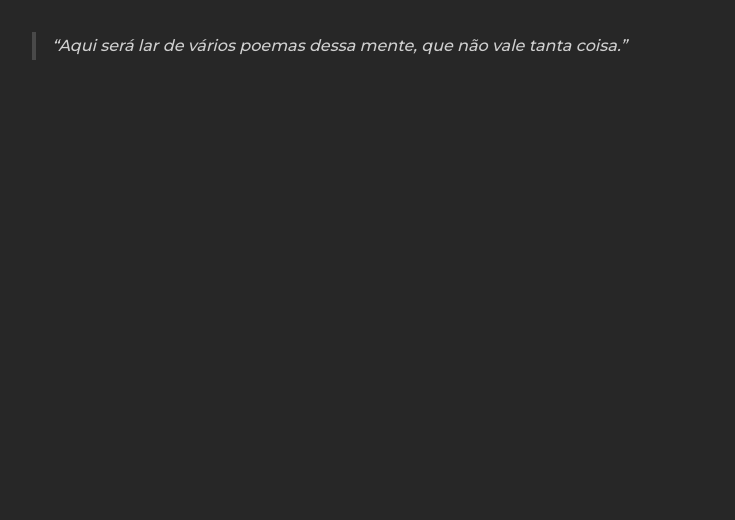
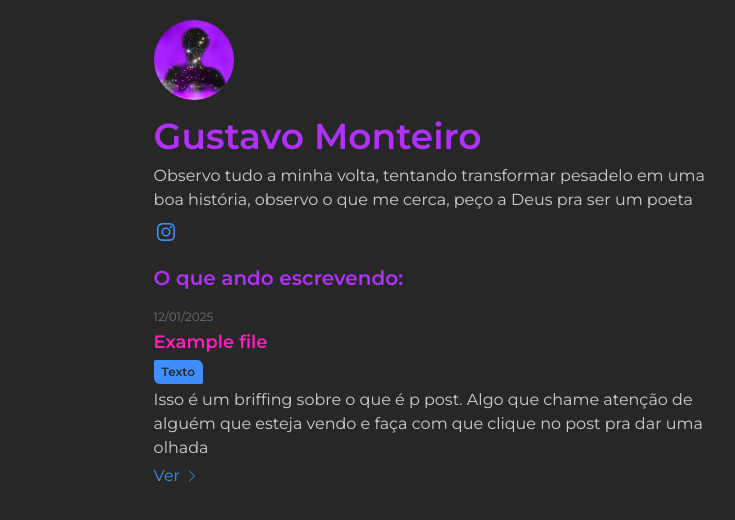
Before and after one commit to GustavoMont/gustavo-monteiro, a Next.js app: page / in a window 1280 px wide. Shown: the top 520 px of the page, without its empty margins (0-735 px from the left). Built offline with nearby package versions, Linux system fonts and the light colour scheme.

Commit message:
feat: create home page

```diff
--- /dev/null
+++ b/components/Avatar.tsx
@@ -0,0 +1,16 @@
+import React from "react";
+
+type Props = {
+  src: string;
+  className?: string;
+};
+
+export const Avatar: React.FC<Props> = ({ src, className }) => {
+  return (
+    <div className="avatar">
+      <div className={`rounded-full ${className}`}>
+        <img src={src} alt="foto de perfil" />
+      </div>
+    </div>
+  );
+};
--- /dev/null
+++ b/components/post/PostItem.tsx
@@ -0,0 +1,42 @@
+import { Post, PostType } from "@/@types/post.type";
+import { CheveronRight } from "@/assets/icons";
+import Link from "next/link";
+
+type Props = {
+  post: Post;
+};
+
+export function PostItem({ post }: Props) {
+  const typeTexts: Record<PostType, string> = {
+    POETRY: "Poema",
+    TEXT: "Texto",
+  };
+
+  return (
+    <div className="flex flex-col gap-1 max-w-xl">
+      <Link className="flex flex-col gap-0.5" href={`/posts/${post.slug}`}>
+        <time
+          className="text-base-content/45 text-[12px]"
+          dateTime={new Date(post.publishedDate).toLocaleDateString("pt-BR")}
+        >
+          {new Date(post.publishedDate).toLocaleDateString("pt-BR")}
+        </time>
+        <h3 className="font-semibold text-lg text-secondary">{post.title}</h3>
+      </Link>
+
+      <span
+        className={`${post.type === "TEXT" ? "bg-accent" : "bg-primary"} text-base-100 font-semibold text-xs w-min px-2 py-1 rounded-tr-md rounded-bl-md rounded-tl-sm rounded-br-sm`}
+      >
+        {typeTexts[post.type]}
+      </span>
+      <p>{post.description}</p>
+      <Link
+        className="text-accent hover:text-xl active:text-sm flex items-center gap-1 hover:text-secondary transition-all ease-in-out duration-300 w-min"
+        href={`/posts/${post.slug}`}
+      >
+        <p>Ver</p>
+        <CheveronRight className="h-4 w-4" />
+      </Link>
+    </div>
+  );
+}
--- a/pages/_document.tsx
+++ b/pages/_document.tsx
@@ -15,7 +15,7 @@ export default function Document() {
           rel="stylesheet"
         ></link>
       </Head>
-      <body>
+      <body className="px-8 md:px-[12%] pt-5 min-h-screen">
         <Main />
         <NextScript />
       </body>
--- a/pages/index.tsx
+++ b/pages/index.tsx
@@ -1,16 +1,58 @@
+import { Post } from "@/@types/post.type";
+import { InstagramIcon } from "@/assets/icons";
+import { Avatar } from "@/components/Avatar";
+import { PostItem } from "@/components/post/PostItem";
+import { GetServerSideProps } from "next";
+import Link from "next/link";
 import React from "react";
 
-export default function Home() {
+type Props = {
+  posts: Post[];
+};
+
+export default function Home({ posts }: Props) {
   return (
-    <main className="p-8">
-      <div className="prose">
-        <blockquote>
-          <q>
-            Aqui será lar de vários poemas dessa mente, que não vale tanta
-            coisa.
-          </q>
-        </blockquote>
-      </div>
-    </main>
+    <>
+      <header className="flex flex-col gap-4">
+        <Avatar src="/assets/perfil-gustavo-monteiro.jpg" className="w-20" />
+        <div className="flex flex-col gap-2">
+          <h1 className="text-2xl md:text-4xl font-semibold text-primary">
+            Gustavo Monteiro
+          </h1>
+
+          <p className="max-w-xl">
+            Observo tudo a minha volta, tentando transformar pesadelo em uma boa
+            história, observo o que me cerca, peço a Deus pra ser um poeta
+          </p>
+          <Link
+            href={"https://www.instagram.com/gustavomont_136/"}
+            target="_blank"
+          >
+            <InstagramIcon className="w-6 h-6 fill-accent" />
+          </Link>
+        </div>
+      </header>
+      <main className="flex flex-col gap-4 py-5">
+        <h2 className="text-xl text-primary font-semibold">
+          O que ando escrevendo:
+        </h2>
+        <ul className="flex flex-col gap-10 md:max-w-[60%]">
+          {posts.map((post) => (
+            <li key={post.slug}>
+              <PostItem post={post} />
+            </li>
+          ))}
+        </ul>
+      </main>
+    </>
   );
 }
+
+export const getServerSideProps: GetServerSideProps = async () => {
+  const response = await fetch(`${process.env.API_URL}/posts`);
+  const posts: Post[] = await response.json();
+
+  return {
+    props: { posts },
+  };
+};
--- /dev/null
+++ b/pages/posts/[slug].tsx
@@ -0,0 +1,9 @@
+import React from "react";
+
+export default function PostPage() {
+  return (
+    <div className="h-screen w-full flex items-center justify-center text-xl">
+      <p>~(˘▾˘~) Nada aqui ainda ~(˘▾˘~)</p>
+    </div>
+  );
+}
```
Also changed, not shown: public/assets/perfil-gustavo-monteiro.jpg (added), 1 other file (tests, documents, lock files or other folders).
